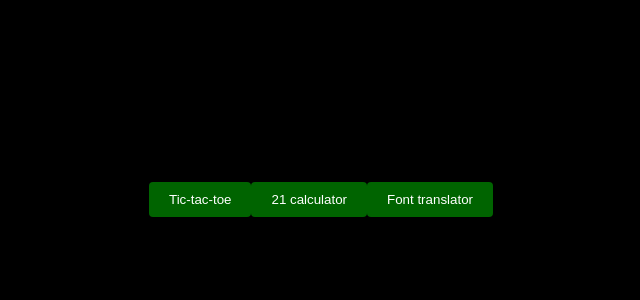
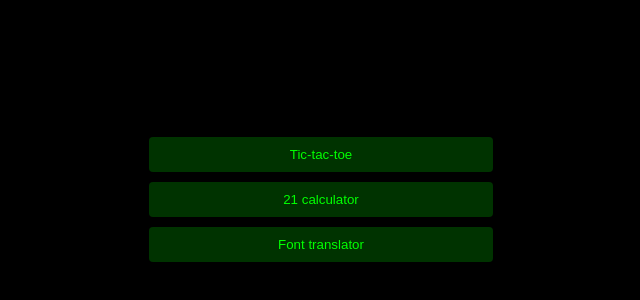
Before and after one commit to makrboy/Hub, a plain HTML site: page index.html in a window 1280 px wide. Shown: the part 196-496 px from the top of the page, without its empty margins (319-959 px from the left). Drawn offline with Linux system fonts and the light colour scheme.

Commit message:
Update index.html

```diff
--- a/index.html
+++ b/index.html
@@ -13,17 +13,18 @@
     }
 
     .button {
-      background-color: #006400;
-      color: #ffffff;
+      background-color: #003300;
+      color: #00ff00;
       padding: 10px 20px;
       margin-bottom: 10px;
       border: none;
       border-radius: 4px;
       cursor: pointer;
+      width: 100%;
     }
 
     .button:hover {
-      background-color: #008000;
+      background-color: #005500;
     }
   </style>
 </head>
```
